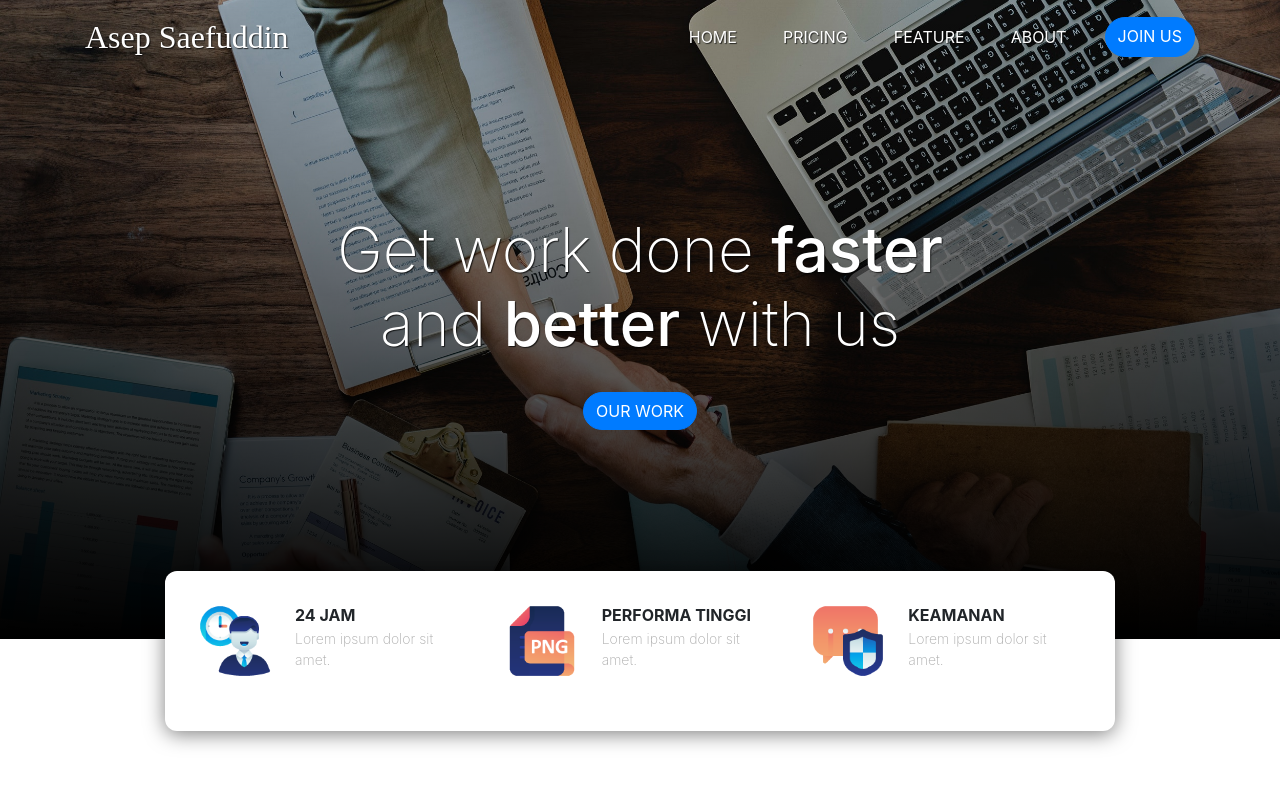
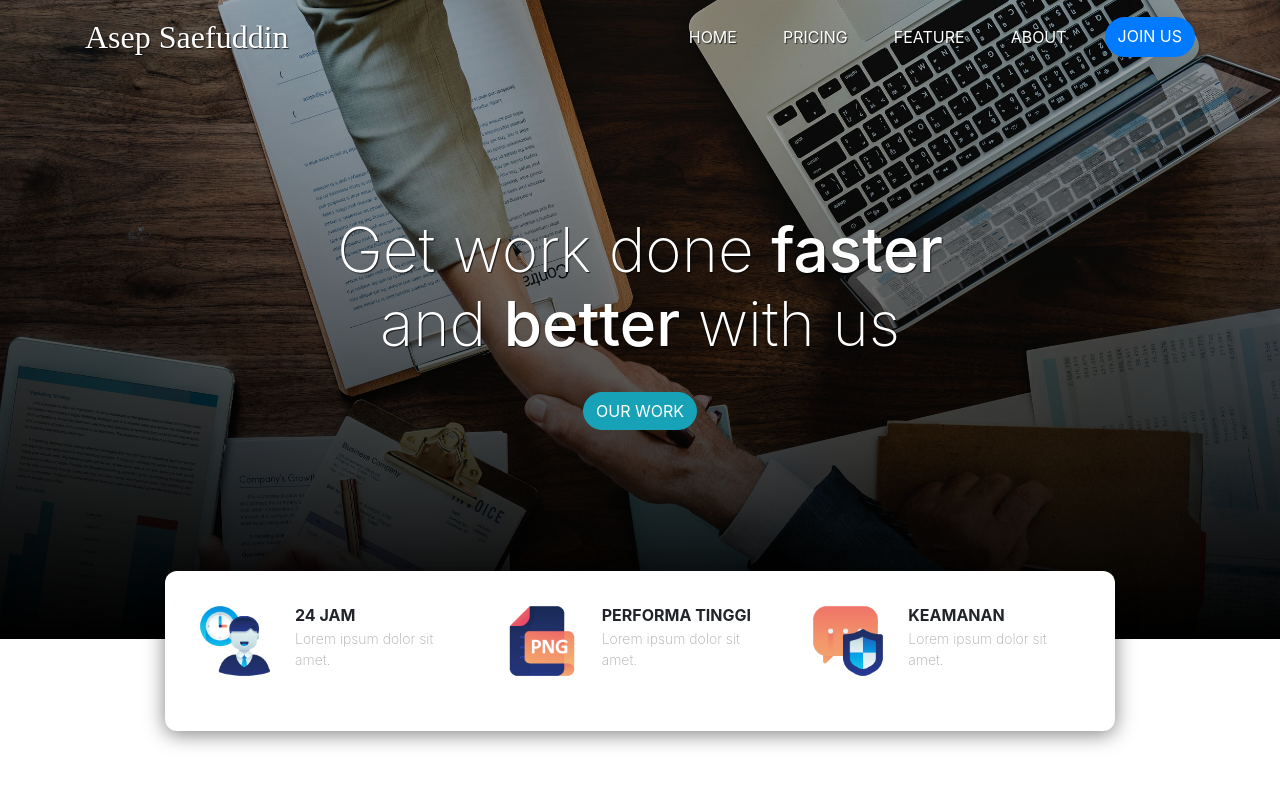
Before and after one commit to accessletor/landingpage, a plain HTML site: page index.html in a window 1280 px wide. Shown: the top 800 px of the page. Drawn offline with nearby package versions, Linux system fonts and the light colour scheme; a web font is replaced by a local one.

Commit message:
Update index.html

```diff
--- a/index.html
+++ b/index.html
@@ -41,7 +41,7 @@
   <div class="jumbotron jumbotron-fluid">
     <div class="container">
       <h1 class="display-4">Get work done <span>faster</span> <br> and <span>better</span> with us</h1>
-      <a href="" class="btn btn-primary tombol">Our Work</a>
+      <a href="" class="btn btn-info tombol">Our Work</a>
     </div>
   </div>
   <!-- akhir jumbotron -->
```
